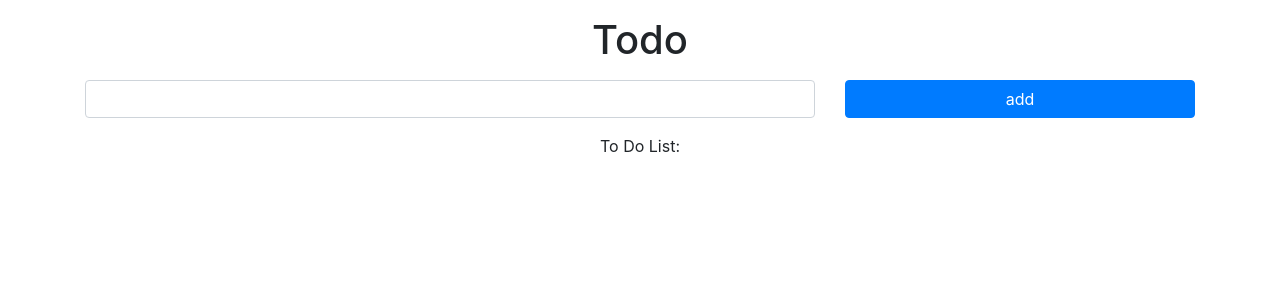
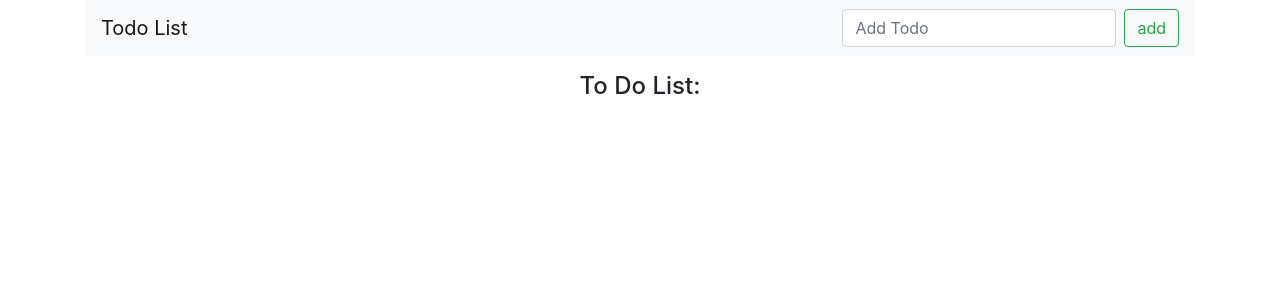
Before and after one commit to nourbalaha/todo-list, a React (Create React App) app: page / in a window 1280 px wide. Shown: the top 300 px of the page. Built offline with nearby package versions, Linux system fonts and the light colour scheme.

Commit message:
wip bootstrap styling

```diff
--- a/package.json
+++ b/package.json
@@ -3,7 +3,9 @@
   "version": "0.1.0",
   "private": true,
   "dependencies": {
+    "bootstrap": "^4.3.1",
     "react": "^16.9.0",
+    "react-bootstrap": "^1.0.0-beta.12",
     "react-dom": "^16.9.0",
     "react-redux": "^7.1.1",
     "react-scripts": "3.1.1",
--- a/src/App.js
+++ b/src/App.js
@@ -1,59 +1,73 @@
-import React, { Component } from "react";
-import "./App.css";
-import Item from "./Item";
+import React, { Component } from 'react'
+import { Button, Form, ListGroup, Container, Row, Col, Navbar } from 'react-bootstrap'
+import './App.css'
+import Item from './Item'
 
 export default class App extends Component {
-  constructor(props) {
-    super(props);
+  constructor (props) {
+    super(props)
     this.state = {
-      toDo: "",
-    };
-    this.handleChange = this.handleChange.bind(this);
-    this.handleClick = this.handleClick.bind(this);
+      toDo: ''
+    }
+    this.handleChange = this.handleChange.bind(this)
+    this.handleClick = this.handleClick.bind(this)
   }
-  handleChange(event) {
+  handleChange (event) {
     this.setState({
       toDo: event.target.value
-    });
+    })
   }
-  handleClick(event) {
-    event.preventDefault();
-    this.props.add(this.state.toDo);
+  handleClick (event) {
+    event.preventDefault()
+    this.props.add(this.state.toDo)
     this.setState({
-      toDo: ""
-    });
+      toDo: ''
+    })
   }
-  render() {
-    const list = this.props.todos.map((item, i) => (
-      <Item todo={item} index={i} key={i} delete={this.props.delete} edit={this.props.edit} todos={this.props.todos} />
-    ));
+  render () {
+    const list = this.props.todos.map((item, i) =>
+      <Item
+        todo={item}
+        index={i}
+        key={i}
+        delete={this.props.delete}
+        edit={this.props.edit}
+        todos={this.props.todos}
+      />
+    )
     return (
-      <div className="container">
-        <h1 className="text-center m-3">Todo</h1>
-        <form onSubmit={this.handleClick}>
-          <div className="row">
-            <div className="col-sm-8">
-              <input
-                className="form-control"
-                type="text"
+      <Container variant="primary">
+        <Navbar bg="light" expand="xs" className="justify-content-between">
+
+        <Navbar.Brand>Todo List</Navbar.Brand>
+        {/* <Navbar.Toggle aria-controls="basic-navbar-nav" /> */}
+  {/* <Navbar.Collapse id="basic-navbar-nav"> */}
+        <Form onSubmit={this.handleClick} inline>
+          {/* <Row className='justify-content-md-center'> */}
+            {/* <Col xs='8' md="10"> */}
+              <Form.Control
+                type='text'
+                placeholder="Add Todo"
+                className="mr-sm-2"
                 value={this.state.toDo}
                 onChange={this.handleChange}
-              />{" "}
-            </div>
-            <div className="col-sm-4">
-              <input
-                className="btn btn-primary btn-block"
-                type="submit"
-                value="add"
-              />{" "}
-            </div>
-          </div>{" "}
-        </form>
-        <div className="container mt-3">
-          <p className="text-center"> To Do List: </p>{" "}
-          <ul className="list-group"> {list} </ul>{" "}
-        </div>
-      </div>
-    );
+              />
+            {/* </Col> */}
+            {/* <Col xs='3' md="2"> */}
+              <Button variant="outline-success" type='submit'>
+                add
+              </Button>
+            {/* </Col> */}
+          {/* </Row> */}
+        </Form>
+        {/* </Navbar.Collapse> */}
+        </Navbar>
+
+        <Container bg="dark">
+          <h4 className='text-center m-3'> To Do List: </h4>
+          <Container> {list} </Container>
+        </Container>
+      </Container>
+    )
   }
 }
--- a/src/Item.js
+++ b/src/Item.js
@@ -1,4 +1,13 @@
 import React, { Component } from 'react'
+import {
+  Button,
+  ButtonGroup,
+  Form,
+  ListGroup,
+  Col,
+  Row,
+  Card
+} from 'react-bootstrap'
 
 export default class Item extends Component {
   constructor (props) {
@@ -31,7 +40,7 @@ export default class Item extends Component {
   handleEdit () {
     this.setState({
       input: this.props.todo,
-      disabled: false,
+      disabled: false
     })
   }
 
@@ -41,37 +50,36 @@ export default class Item extends Component {
 
   render () {
     return (
-      <div className='row'>
-        <div className='col-lg-9'>
-          <li className='list-group-item'>
-            {this.state.disabled && <p>{this.props.todo}</p>}
-            {!this.state.disabled && <form onSubmit={this.handleKeyPress}>
-              <input
-                onChange={this.handleChange}
-                value={this.state.input}
-                style={{ border: 'none' }}
-                disabled={this.state.disabled}
-              />
-            </form>}
-          </li>
-        </div>
-        <div className='col-lg-2'>
-          <input
-            className='btn btn-info'
-            onClick={this.handleEdit}
-            type='button'
-            value='Edit'
-          />
-        </div>
-        <div className='col-lg-1'>
-          <input
-            className='btn btn-danger'
-            onClick={this.handleDelete}
-            type='button'
-            value='x'
-          />
-        </div>
-      </div>
+        <Card>
+          <Card.Header>
+            <span className="float-left">Todo {this.props.index+1}</span>
+            <ButtonGroup className="float-right">
+                <Button variant='sucess' onClick={this.handleEdit}>
+                  Edit
+                </Button>
+                <Button variant='danger' onClick={this.handleDelete}>
+                  x
+                </Button>
+              </ButtonGroup>
+            </Card.Header>
+          <Card.Body>
+            <Card.Title>
+            <Form onSubmit={this.handleKeyPress}>
+              {this.state.disabled &&
+                <Form.Text>
+                  {this.props.todo}
+                </Form.Text>}
+              {!this.state.disabled &&
+                <Form.Control
+                  onChange={this.handleChange}
+                  value={this.state.input}
+                  style={{ border: 'none' }}
+                  disabled={this.state.disabled}
+                />}
+            </Form>
+            </Card.Title>
+          </Card.Body>
+        </Card>
     )
   }
 }
```
Also changed, not shown: 1 other file (tests, documents, lock files or other folders).
